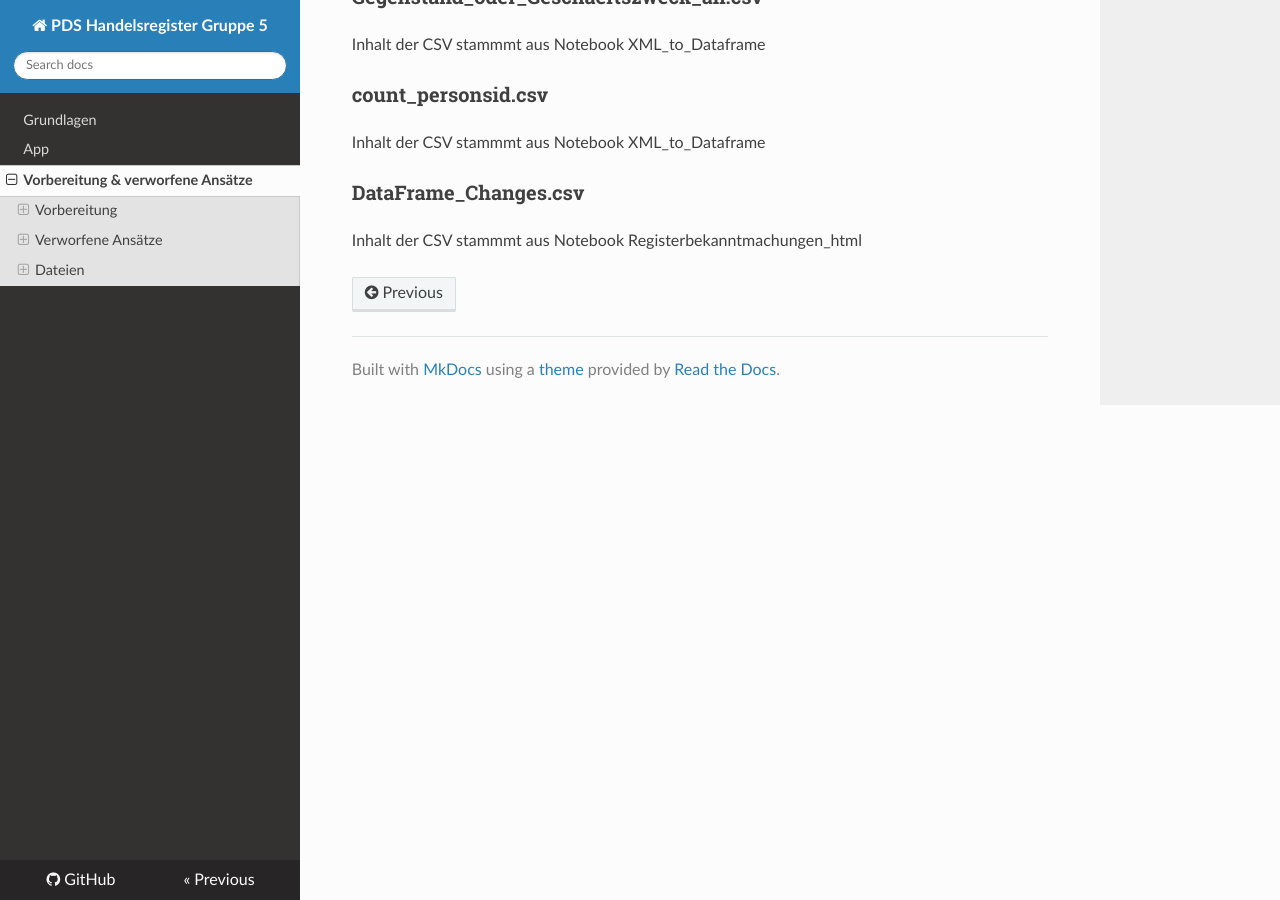
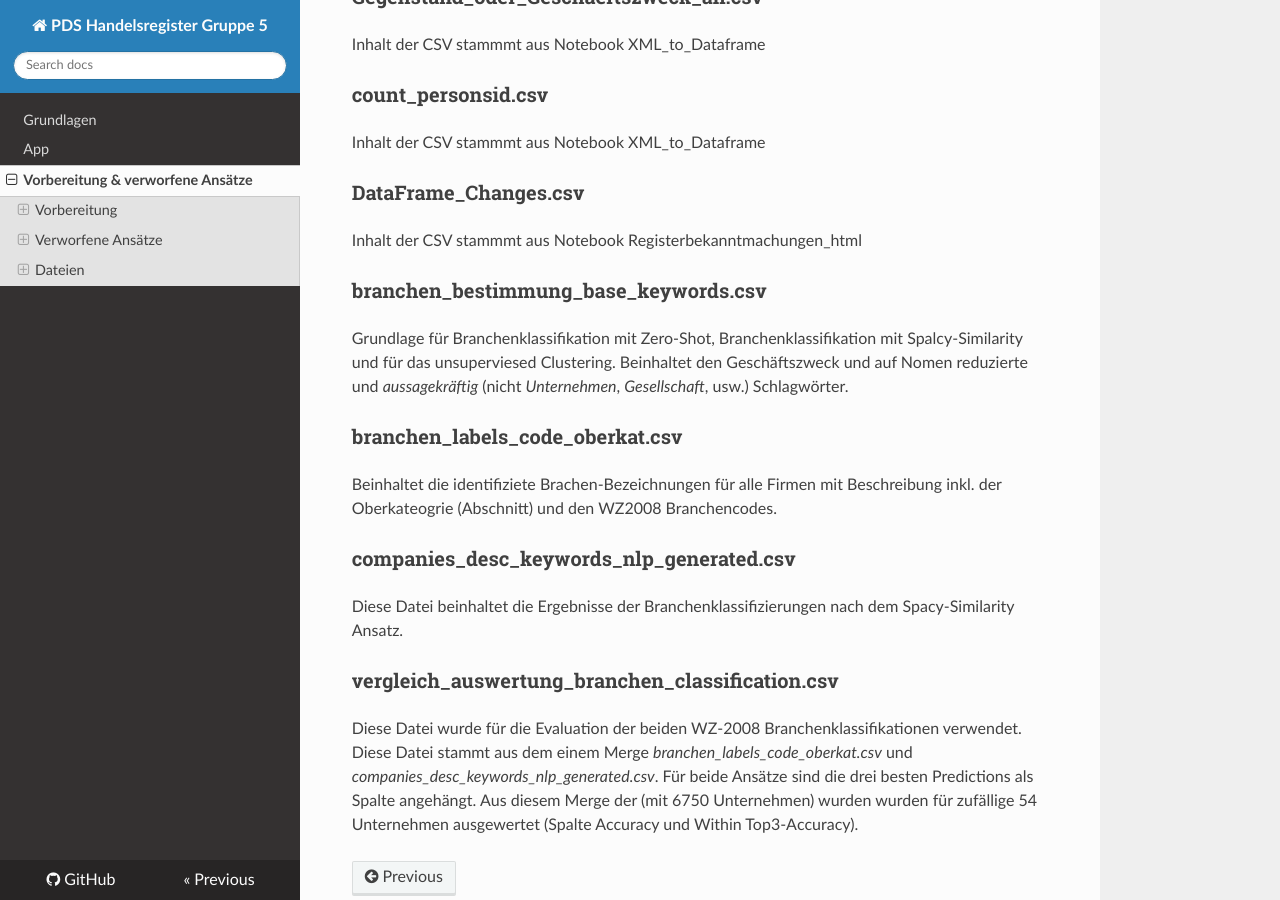
Before and after one commit to joschikahn/DokuPdsHandelsregisterGroup5, an MkDocs documentation site: the page built from docs/vorbereitung_verworfeneAnsätze.md, in a window 1280 px wide and 900 px high, scrolled down 12194 px. Built offline with MkDocs 1.6.1, drawn with Linux system fonts in a browser that asks for light colours; nearby versions of some CDN libraries.

Commit message:
Update CSV-Dateien

```diff
--- a/docs/vorbereitung_verworfeneAnsätze.md
+++ b/docs/vorbereitung_verworfeneAnsätze.md
@@ -185,3 +185,18 @@ Inhalt der CSV stammmt aus Notebook XML_to_Dataframe
 
 ### DataFrame_Changes.csv
 Inhalt der CSV stammmt aus Notebook Registerbekanntmachungen_html
+
+### branchen_bestimmung_base_keywords.csv
+Grundlage für Branchenklassifikation mit Zero-Shot, Branchenklassifikation mit Spalcy-Similarity und für das unsuperviesed Clustering. Beinhaltet den Geschäftszweck und auf Nomen reduzierte und *aussagekräftig* (nicht *Unternehmen*, *Gesellschaft*, usw.) Schlagwörter.
+
+### branchen_labels_code_oberkat.csv
+Beinhaltet die identifiziete Brachen-Bezeichnungen für alle Firmen mit Beschreibung inkl. der Oberkateogrie (Abschnitt) und den WZ2008 Branchencodes.
+
+### companies_desc_keywords_nlp_generated.csv
+Diese Datei beinhaltet die Ergebnisse der Branchenklassifizierungen nach dem Spacy-Similarity Ansatz.
+
+### vergleich_auswertung_branchen_classification.csv
+Diese Datei wurde für die Evaluation der beiden WZ-2008 Branchenklassifikationen verwendet. Diese Datei stammt aus dem einem Merge *branchen_labels_code_oberkat.csv* und *companies_desc_keywords_nlp_generated.csv*. Für beide Ansätze sind die drei besten Predictions als Spalte angehängt.
+Aus diesem Merge der (mit 6750 Unternehmen) wurden wurden für zufällige 54 Unternehmen ausgewertet (Spalte Accuracy und Within Top3-Accuracy).
+
+###
```
